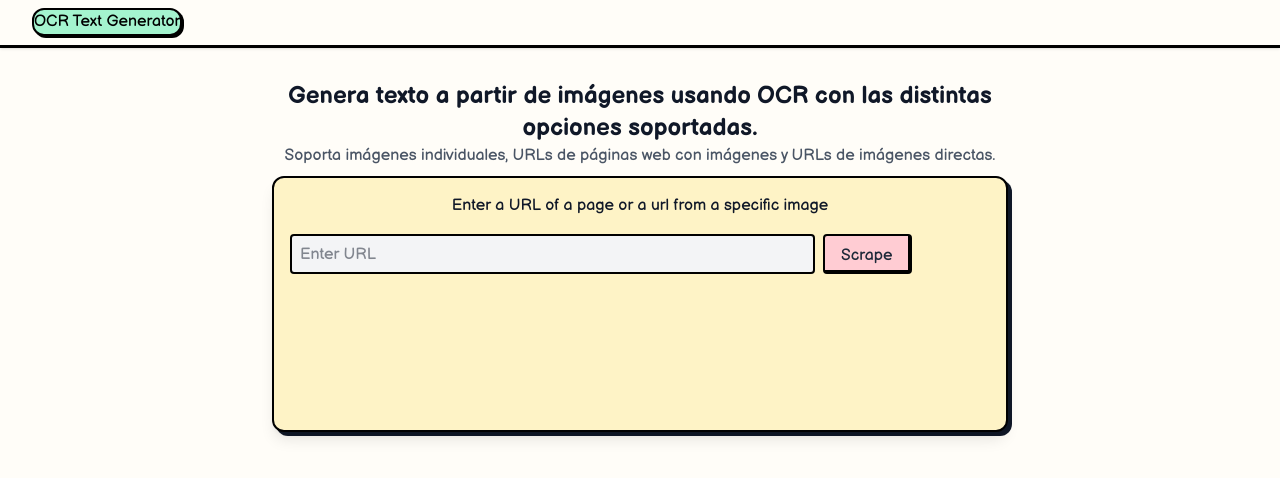
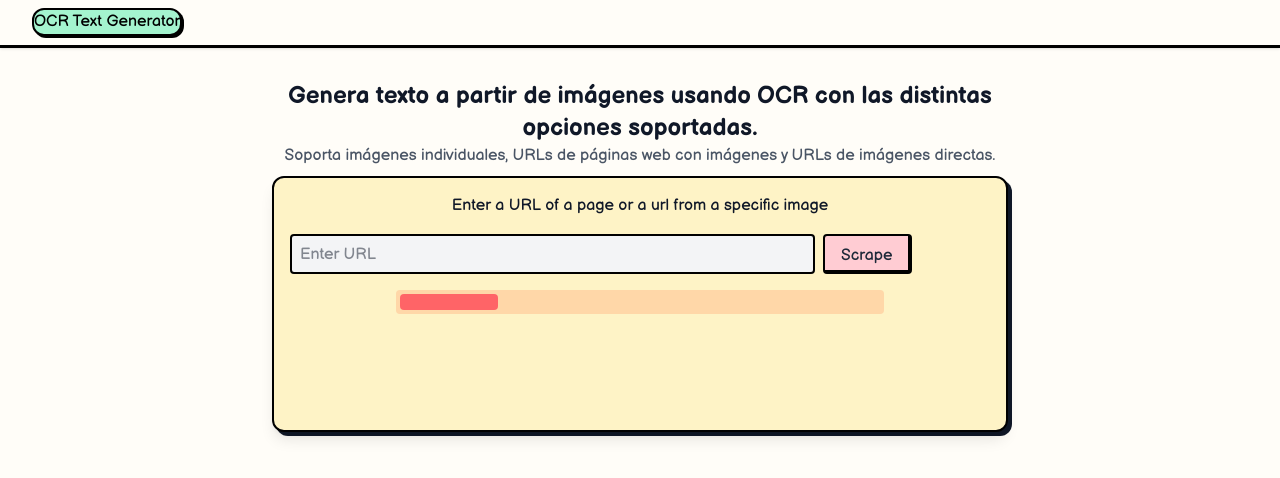
Before and after one commit to EdgarRB/OCR-Project, a React app in the folder frontend/: page / in a window 1280 px wide. Both pictures are taken after a click on the button "Scrape". Shown: the top 478 px of the page. Built offline with nearby package versions, Linux system fonts and the light colour scheme; no server answers; the HTML template or start-up script is replaced by a standard one.

Commit message:
feat: URL retrieval of images working properly, text is shown correctly, still wip

```diff
--- a/frontend/src/components/Body.tsx
+++ b/frontend/src/components/Body.tsx
@@ -1,11 +1,24 @@
-import { useState } from "react";
+import { useEffect, useState } from "react";
 import ScrapeWeb from "./ScrapeWeb";
+import LoadingProgress from "./LoadingProgress";
+import TextComponent from "./Text";
 
 const Body = () => {
   const [loading, setLoading] = useState(false);
   const [text, setText] = useState("");
+  const [loadingProgress, setLoadingProgress] = useState(0);
+
+  useEffect(() => {
+    if (loading) {
+      const interval = setInterval(() => {
+        setLoadingProgress((prev) => (prev >= 100 ? 0 : prev + 20));
+      }, 2000);
+      return () => clearInterval(interval);
+    }
+  }, [loading]);
 
   return (
+    <>
       <div className="max-w-3xl mx-auto px-4 py-8 text-gray-900 flex flex-col gap-8">
         <div className="h-16">
           <h1 className="text-center text-2xl font-semibold">
@@ -13,35 +26,31 @@ const Body = () => {
             opciones soportadas.
           </h1>
           <p className="text-center text-gray-600">
-          Soporta imágenes individuales, URLs de páginas web con imágenes y URLs
-          de imágenes directas.
+            Soporta imágenes individuales, URLs de páginas web con imágenes y
+            URLs de imágenes directas.
           </p>
         </div>
         <div className="relative ">
           <div className="h-64 w-full bg-gray-900 absolute inset-0 rounded-xl translate-y-1 translate-x-1"></div>
-        <div className="h-64 bg-amber-100 z-20 border-2 shadow-lg border-black rounded-xl relative">
+          <div className="h-64 bg-amber-100 z-20 border-2 shadow-lg border-black rounded-xl relative flex flex-col">
             {/* Logica para elegir que tipo de generacion de texto elegimos  */}
             <ScrapeWeb handleLoading={setLoading} setText={setText} />
-          {loading ||
-            (!loading && (
-              <div className="w-full flex items-center justify-center">
-                <div className="w-2/3 bg-orange-200 rounded-full ">
-                  <div
-                    className="bg-red-400  text-xs font-medium text-black text-center m-1 leading-none rounded-full h-4 flex items-center justify-center"
-                    style={{ width: "20%" }}
-                  ></div>
-                </div>
-              </div>
-            ))}
+            <LoadingProgress loading={loading} progress={loadingProgress} />
             {text && (
-            <div className="p-4 max-h-32 overflow-y-auto">
-              <h3 className="font-semibold mb-2">Texto extraído:</h3>
-              <p className="whitespace-pre-wrap">{text}</p>
+              <div className="flex flex-row gap-6 justify-items-start p-4">
+                <button className="bg-rose-200 border-2 border-black border-b-4 border-r-4 text-gray-800 px-4 py-2 rounded hover:bg-rose-300 cursor-pointer">
+                  Show text
+                </button>
+                <button className="bg-rose-200 border-2 border-black border-b-4 border-r-4 text-gray-800 px-4 py-2 rounded hover:bg-rose-300 cursor-pointer">
+                  Download
+                </button>
               </div>
             )}
           </div>
         </div>
       </div>
+      <TextComponent text={text} />
+    </>
   );
 };
 
--- /dev/null
+++ b/frontend/src/components/LoadingProgress.tsx
@@ -0,0 +1,23 @@
+interface ILoadingProgressProps {
+  loading: boolean;
+  progress: number;
+}
+
+const LoadingProgress = ({ loading, progress }: ILoadingProgressProps) => {
+  return (
+    <>
+      {loading && (
+        <div className="w-full flex items-center justify-center">
+          <div className="w-2/3 bg-orange-200 rounded-sm ">
+            <div
+              className="bg-red-400  text-xs font-medium text-black text-center m-1 leading-none rounded-sm h-4 flex items-center justify-center"
+              style={{ width: `${progress}%` }}
+            ></div>
+          </div>
+        </div>
+      )}
+    </>
+  );
+};
+
+export default LoadingProgress;
--- a/frontend/src/components/Text.tsx
+++ b/frontend/src/components/Text.tsx
@@ -1,21 +1,20 @@
 type TextProps = {
   text: string;
-  loading?: boolean;
 };
 
-const Text = ({ text, loading = false }: TextProps) => {
+const TextComponent = ({ text }: TextProps) => {
   return (
-    <div
-      style={{
-        marginTop: 20,
-        whiteSpace: "pre-wrap",
-        display: "flex",
-        flexBasis: "auto",
-      }}
-    >
-      {loading ? <p style={{ color: "#555" }}>Procesando...</p> : <p>{text}</p>}
-    </div>
+    <>
+      {text && (
+        <div className="p-4  overflow-y-auto bg-sky-100 border-2 border-black rounded pl-6 pr-6 ml-4 mr-4 mb-10">
+          <h3 className="font-semibold mb-2 text-slate-700">Texto extraído:</h3>
+          <p className="whitespace-pre-wrap text-slate-700 leading-relaxed">
+            {text}
+          </p>
+        </div>
+      )}
+    </>
   );
 };
 
-export default Text;
+export default TextComponent;
```
Lines whose indentation alone changed are shown as unchanged.
